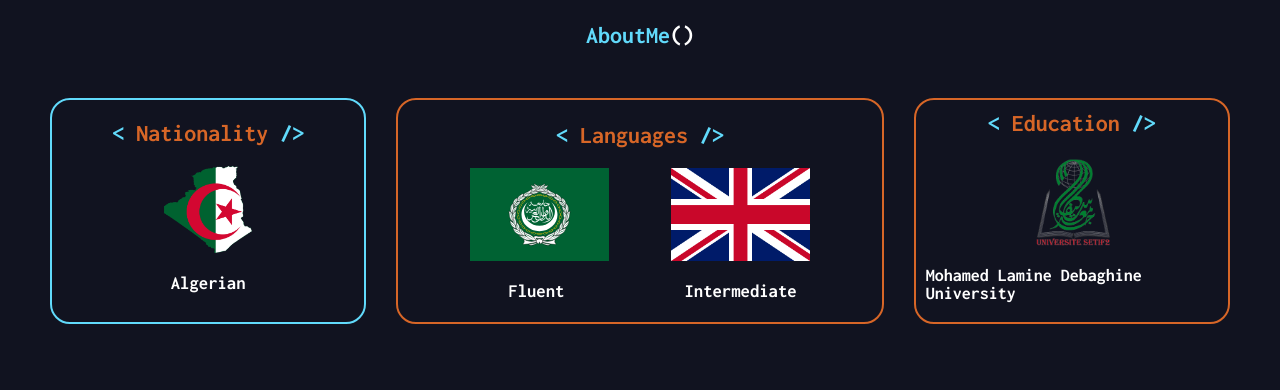
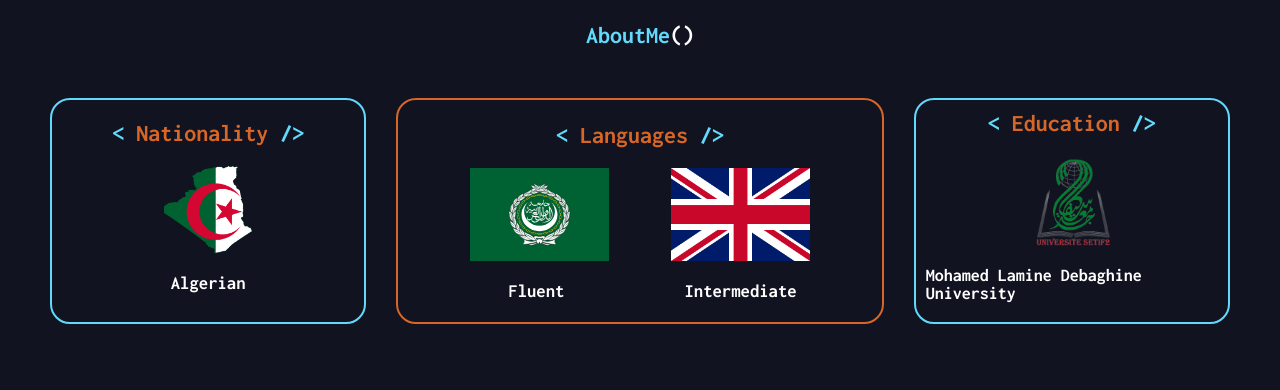
Before and after one commit to abdelhadi-benslim-19/Personal-Portfolio, a plain HTML site: page index.html in a window 1280 px wide. Shown: the part 410-800 px from the top of the page. Drawn offline with Linux system fonts and the light colour scheme.

Commit message:
first version

```diff
--- a/style.css
+++ b/style.css
@@ -170,7 +170,7 @@ img {
 }
 
 .education {
-  border: 2px solid #d76627;
+  border: 2px solid #61dafb;
   display: flex;
   justify-content: center;
   align-items: center;
```
